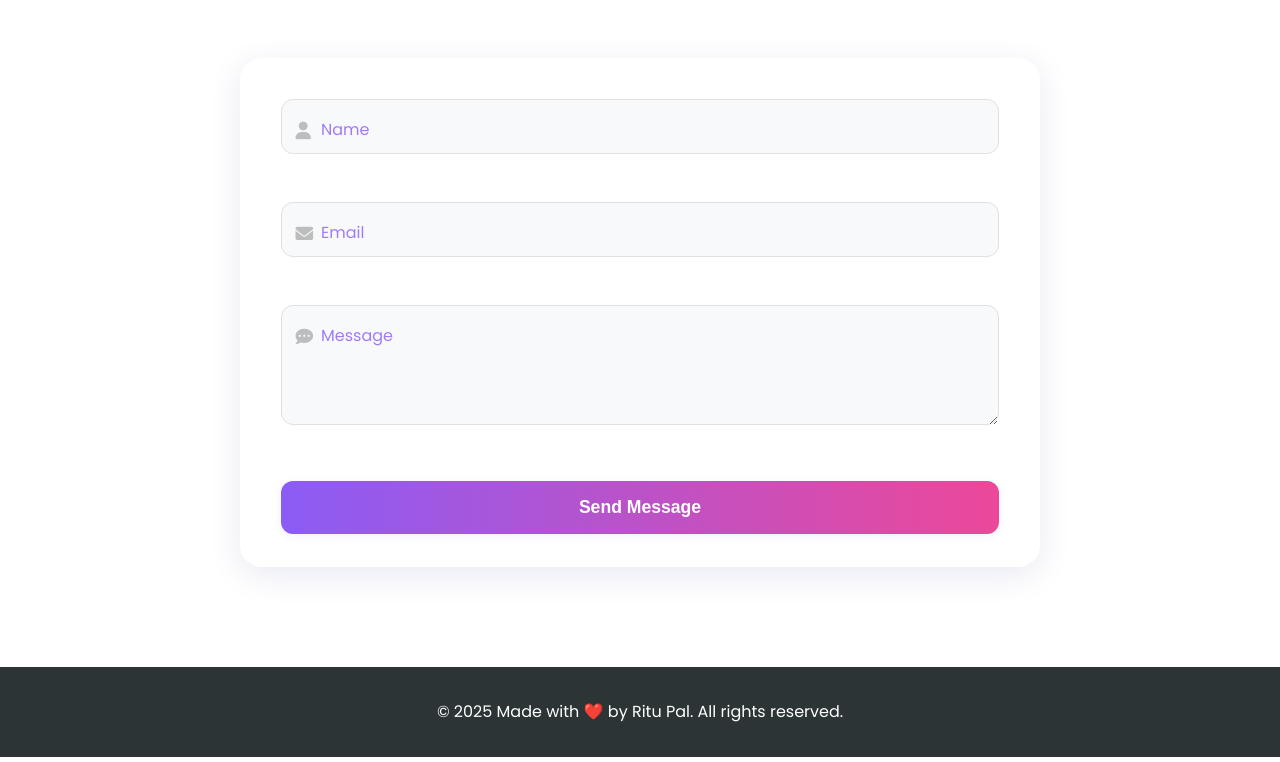
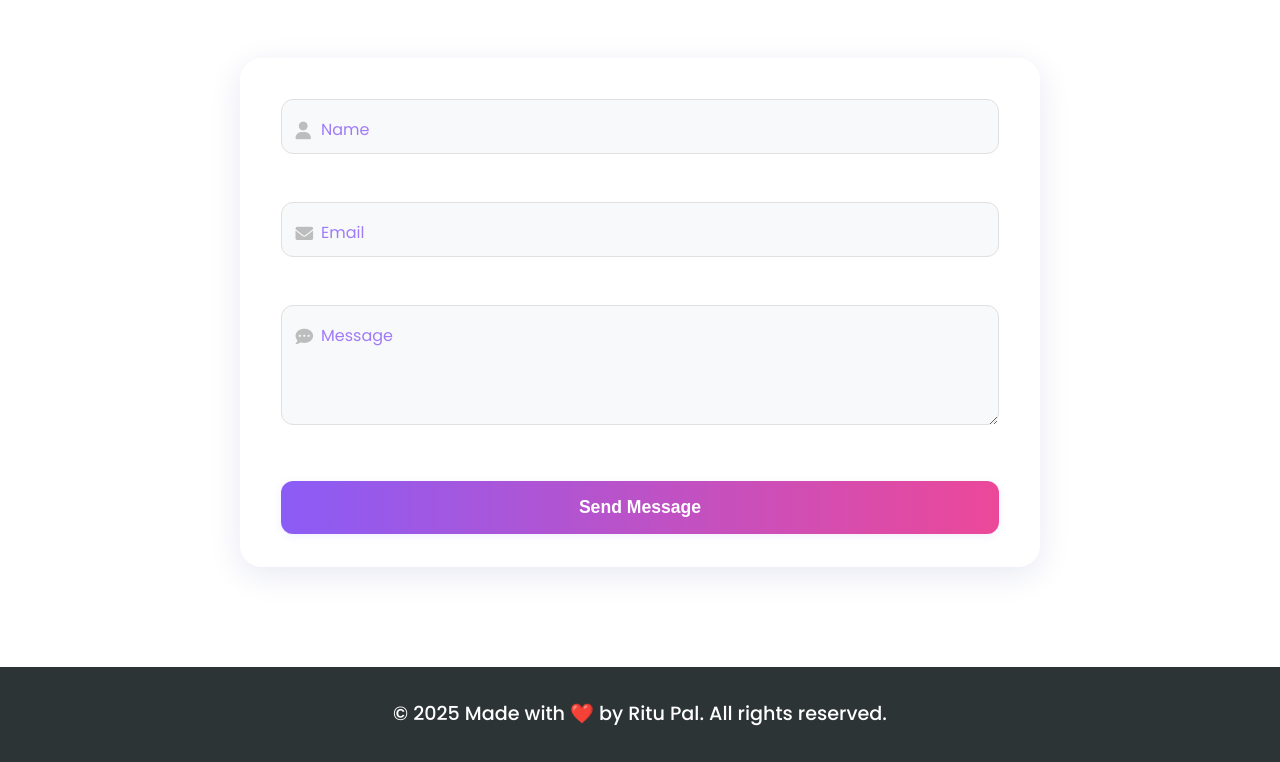
Before and after one commit to ritup04/Portfolio, a plain HTML site: page index.html in a window 1280 px wide. Shown: the part 4584-5346 px from the top of the page. Drawn offline with Linux system fonts and the light colour scheme.

Commit message:
Enhanced UI

```diff
--- a/index.html
+++ b/index.html
@@ -7,6 +7,7 @@
     <link rel="stylesheet" href="styles.css">
     <link rel="stylesheet" href="https://cdnjs.cloudflare.com/ajax/libs/font-awesome/6.0.0/css/all.min.css">
     <link href="https://fonts.googleapis.com/css2?family=Poppins:wght@300;400;500;600;700&display=swap" rel="stylesheet">
+    <link rel="icon" type="image/png" href="picon.png">
 </head>
 <body>
     <button class="theme-toggle" aria-label="Toggle dark mode">
--- a/styles.css
+++ b/styles.css
@@ -865,9 +865,20 @@ body {
 /* Footer */
 footer {
     background: var(--text-color);
-    color: white;
+    color: var(--bg-color);
     padding: 2rem 0;
     text-align: center;
+    font-size: 1.2rem;
+    font-weight: 500;
+}
+
+[data-theme="dark"] footer {
+    background: var(--text-color);
+    color: #000;
+}
+
+footer span {
+    vertical-align: middle;
 }
 
 /* Animations */
```
Also changed, not shown: picon.png (added).
